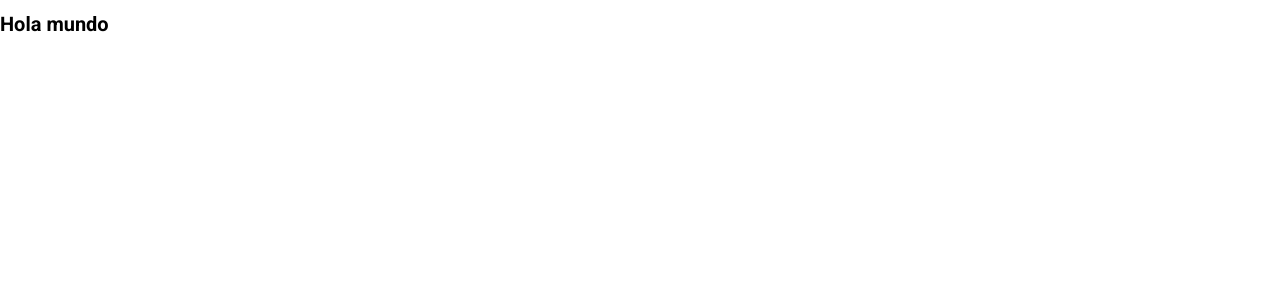
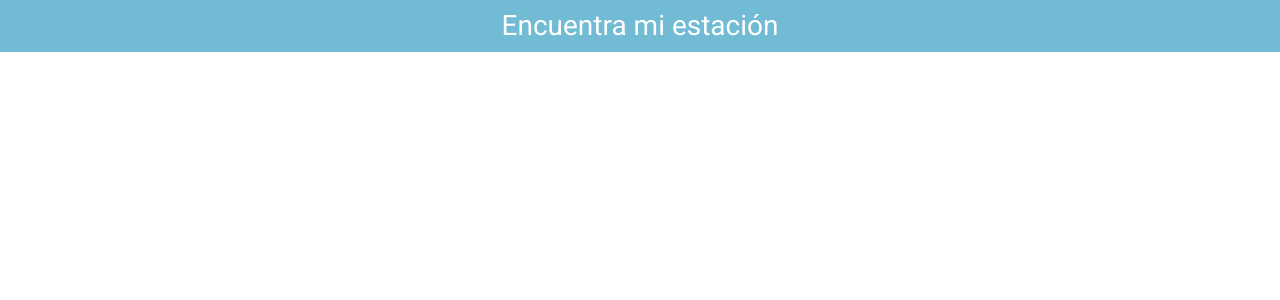
Before and after one commit to DieGopherLT/Encuentra-mi-Estacion---Frontend, a React (Create React App) app: page / in a window 1280 px wide. Shown: the top 300 px of the page. Built offline with nearby package versions, Linux system fonts and the light colour scheme.

Commit message:
-Header finished.

```diff
--- a/src/App.js
+++ b/src/App.js
@@ -1,10 +1,10 @@
+import { Fragment } from 'react';
+import Header from './components/Header';
 
-function App() {
-    return (
-        <div>
-            <h1>Hola mundo</h1>
-        </div>
-    )
-}
+const App = () => (
+    <Fragment>
+        <Header/>
+    </Fragment>
+);
 
 export default App;
--- /dev/null
+++ b/src/components/Header.js
@@ -0,0 +1,24 @@
+import React from 'react';
+import styled from '@emotion/styled';
+
+const Header = () => {
+    return (
+        <HeaderContainer>
+            <HeaderParagraph>Encuentra mi estación</HeaderParagraph>
+        </HeaderContainer>
+    );
+};
+
+const HeaderContainer = styled.header`
+    background-color: #71bbd4;
+    padding: 1rem 0;
+`;
+
+const HeaderParagraph = styled.p`
+    color: white;
+    margin: 0;
+    text-align: center;
+    font-size: 2.8rem;
+`;
+
+export default Header;
```
